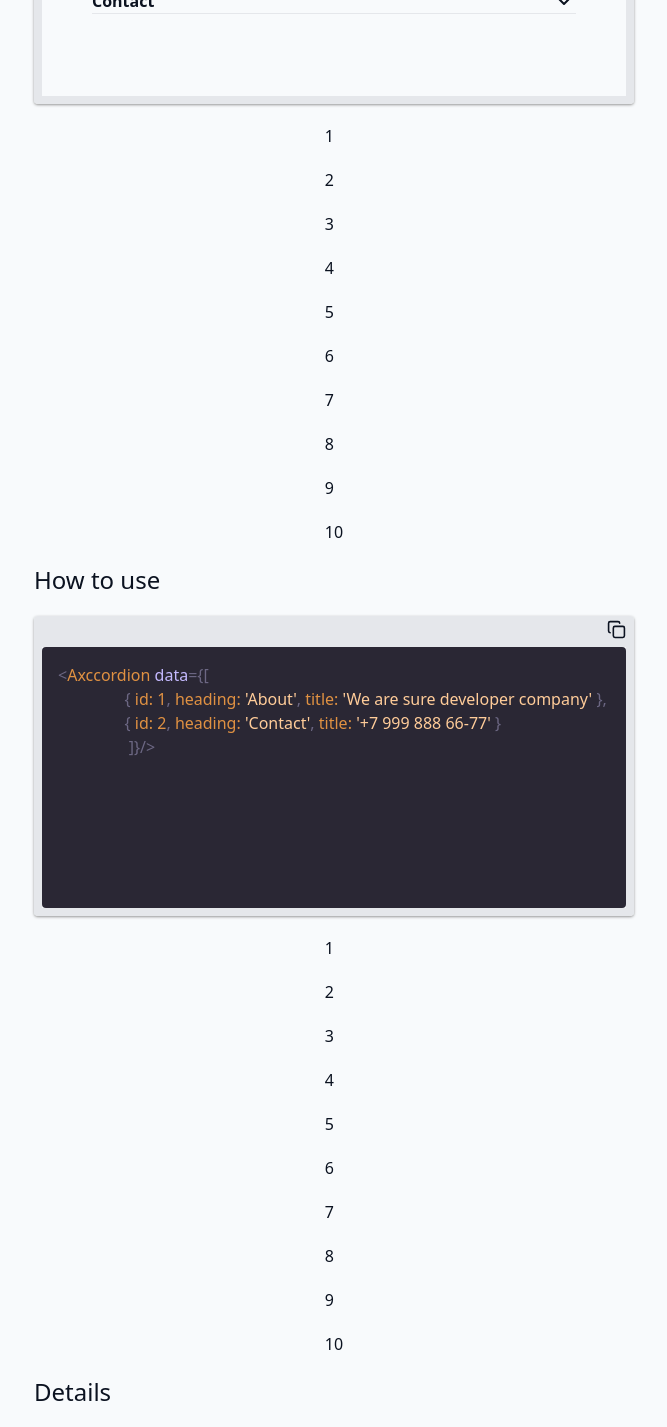
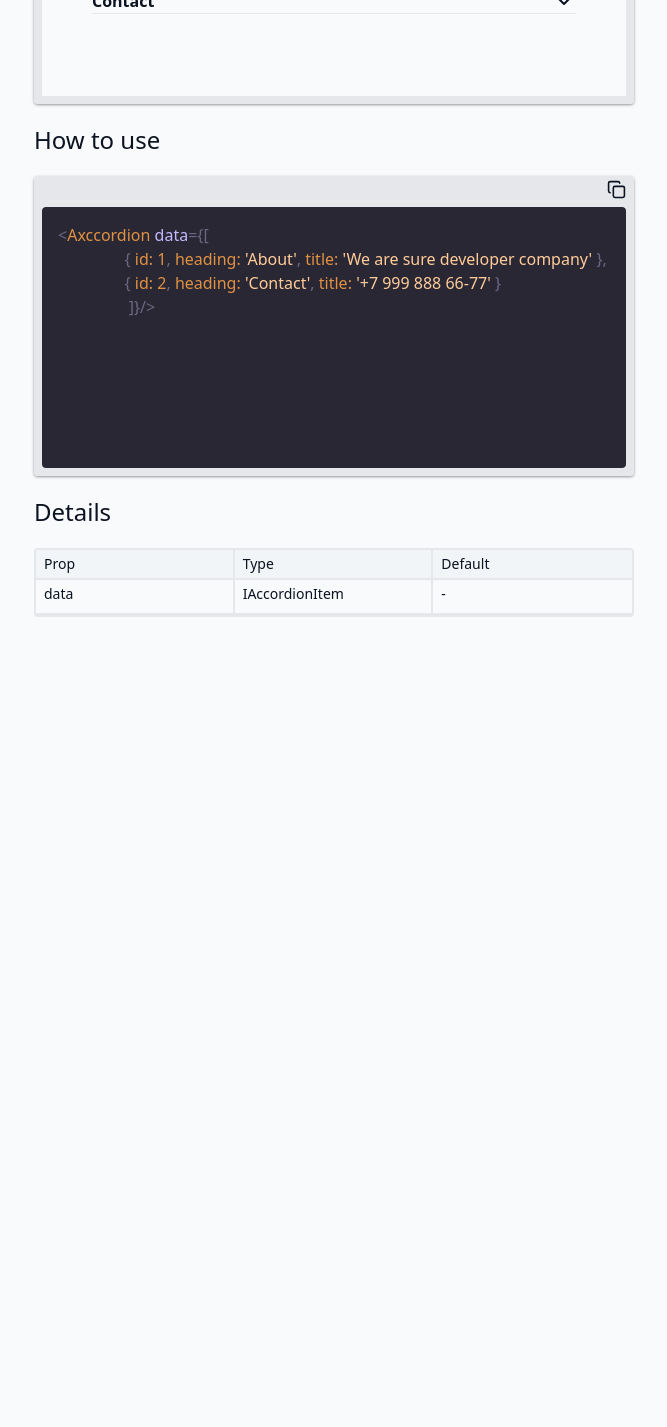
Before and after one commit to niki1tusa/nivox_lab, a Next.js app: page /b/accordion in a window 1280 px wide. Shown: the part 520-1947 px from the top of the page, without its empty margins (306-973 px from the left). After the commit the page ends 1137 px from the top, so only its background shows below. Built offline with nearby package versions, Linux system fonts and the light colour scheme.

Commit message:
add adaptive sideList

```diff
--- a/src/app/(public)/b/[name]/UiCard.tsx
+++ b/src/app/(public)/b/[name]/UiCard.tsx
@@ -46,11 +46,6 @@ export default function UiCard({ name }: { name: TComponentsName }) {
 				preview={<Component {...defaultProps} />}
 				codeBlock={<Code code={code} animate='fadeIn' />}
 			/>
-			<div className='flex flex-col gap-5'>
-				{Array.from({ length: 10 }, (_, i) => 1 + i).map(item => (
-					<div key={item}>{item}</div>
-				))}
-			</div>
 			{/* section - how to use */}
 			<div ref={howToUseRef} className='w-full text-2xl'>
 				How to use
@@ -61,11 +56,6 @@ export default function UiCard({ name }: { name: TComponentsName }) {
 				preview={null}
 				codeBlock={<Code code={howToUse} animate='fadeIn' />}
 			/>
-			<div className='flex flex-col gap-5'>
-				{Array.from({ length: 10 }, (_, i) => 1 + i).map(item => (
-					<div key={item}>{item}</div>
-				))}
-			</div>
 			{/* section - details */}
 			<div ref={detailsRef} className='w-full text-2xl'>
 				Details
--- a/src/app/(public)/b/[name]/layout.tsx
+++ b/src/app/(public)/b/[name]/layout.tsx
@@ -11,7 +11,7 @@ interface Props {
 export default function layout({ children }: Props) {
 	return (
 		<div className='grid min-h-screen grid-cols-[1fr_2fr_1fr]'>
-			<div className='sticky top-[100px] z-40 flex flex-col items-start self-start'>
+			<div className='sticky top-[100px] 2xl:top-[140px] z-40 flex flex-col items-start self-start'>
 				<div className='text-foreground-muted flex items-center gap-2 text-lg font-bold'>
 					Blocks
 				</div>
@@ -27,7 +27,7 @@ export default function layout({ children }: Props) {
 				</div>
 			</div>
 			{children}
-			<div className='sticky top-[100px] z-40 flex flex-col items-start gap-2 self-start'>
+			<div className='sticky top-[100px] 2xl:top-[140px] z-40 flex flex-col items-start gap-2 self-start'>
 				<div className='text-foreground-muted flex items-center gap-2 text-lg font-bold'>
 					<TextAlignStart size={18} /> <span>On this page</span>
 				</div>
```
